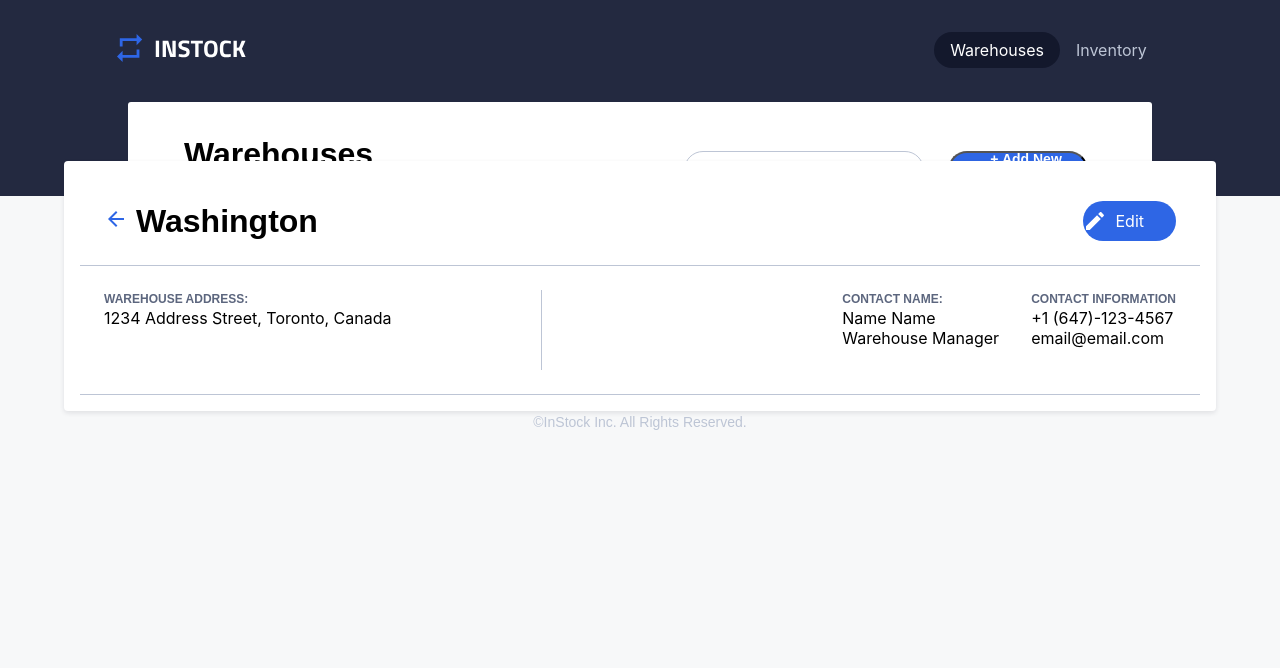
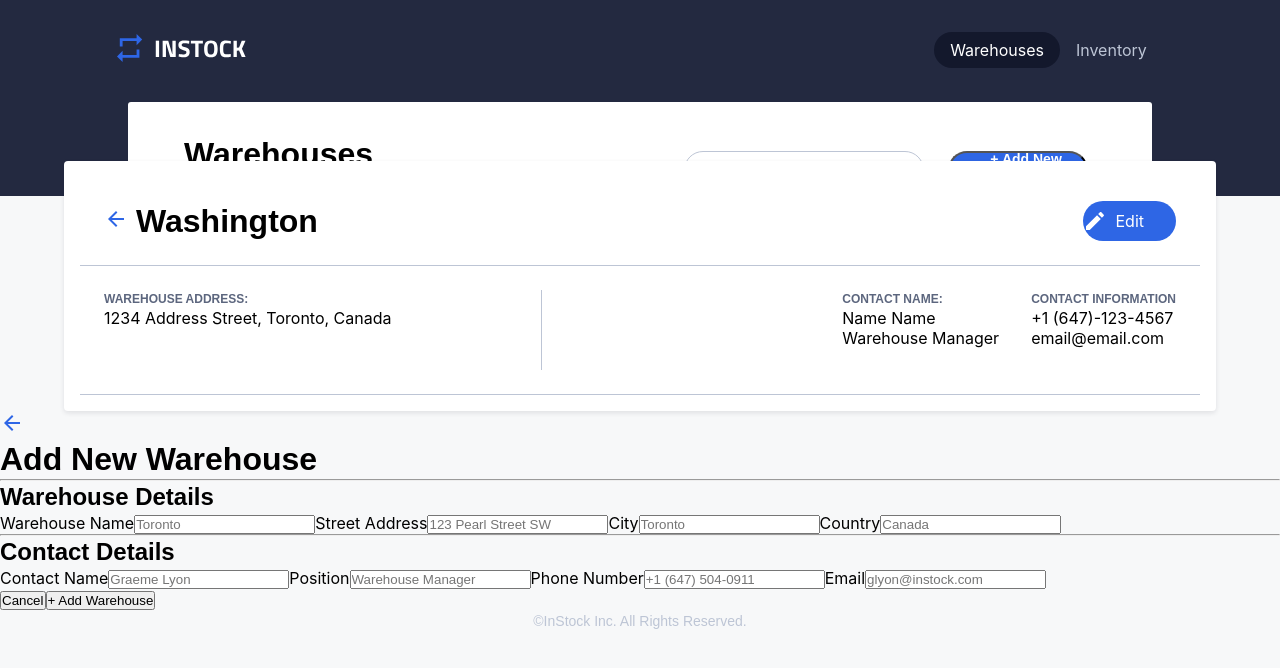
Before and after one commit to quindipc/InStock-Client, a React (Create React App) app: page / in a window 1280 px wide. Shown: the top 668 px of the page. Built offline with nearby package versions, Linux system fonts and the light colour scheme.

Commit message:
Add new warehouse to warehouse page component

```diff
--- a/src/pages/warehousePage.jsx
+++ b/src/pages/warehousePage.jsx
@@ -3,6 +3,7 @@ import Header from "../components/Header/Header";
 import Footer from "../components/Footer/Footer"
 import WarehouseList from "../components/WarehouseList/WarehouseList"
 import WarehouseDetails from "../components/WarehouseDetails/WarehouseDetails";
+import AddNewWarehouse from "../components/AddNewWarehouse/AddNewWarehouse"
 
 export default function WarehousePage () {
     return (
@@ -11,6 +12,7 @@ export default function WarehousePage () {
             <WarehouseList/>
             {/* TODO: Change to state later */}
             <WarehouseDetails />
+            <AddNewWarehouse />
             <Footer />
         </div>
     )
```
